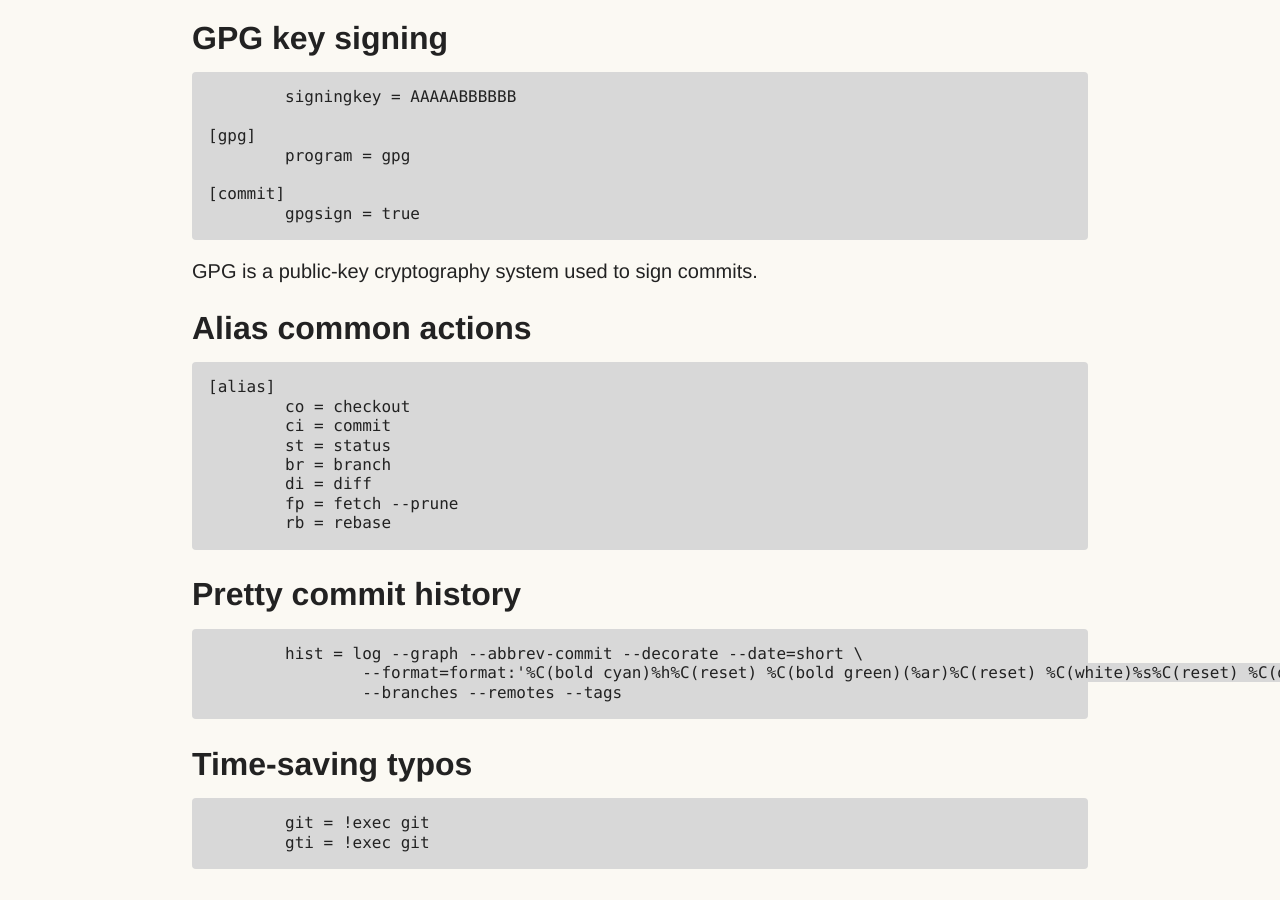
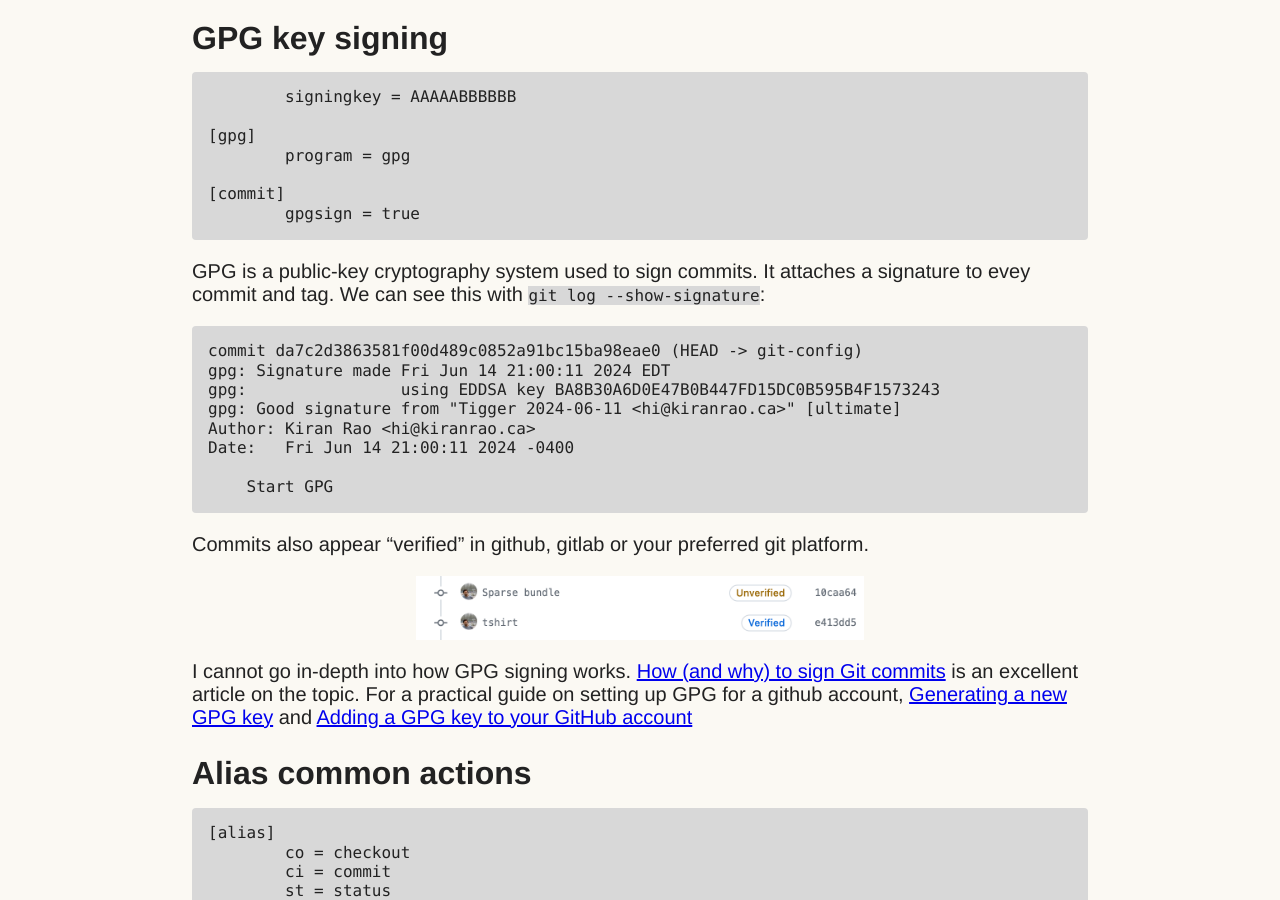
Before and after one commit to Kiran-Rao/kiran-rao.github.io, a Jekyll site: the page built from docs/unpublished/2024-06-13-git-config.md, in a window 1280 px wide and 900 px high, scrolled down 1536 px. Built offline with Jekyll 4.4.1, drawn with Linux system fonts in a browser that asks for light colours.

Commit message:
GPG Screenshots + Log

````diff
--- a/docs/unpublished/2024-06-13-git-config.md
+++ b/docs/unpublished/2024-06-13-git-config.md
@@ -74,7 +74,24 @@ It also leads to another insight: Nothing stops me from changing my user name an
 	gpgsign = true
 ```
 
-GPG is a public-key cryptography system used to sign commits.
+GPG is a public-key cryptography system used to sign commits. It attaches a signature to evey commit and tag. We can see this with `git log --show-signature`:
+
+```sh
+commit da7c2d3863581f00d489c0852a91bc15ba98eae0 (HEAD -> git-config)
+gpg: Signature made Fri Jun 14 21:00:11 2024 EDT
+gpg:                using EDDSA key BA8B30A6D0E47B0B447FD15DC0B595B4F1573243
+gpg: Good signature from "Tigger 2024-06-11 <hi@kiranrao.ca>" [ultimate]
+Author: Kiran Rao <hi@kiranrao.ca>
+Date:   Fri Jun 14 21:00:11 2024 -0400
+
+    Start GPG
+```
+
+Commits also appear "verified" in github, gitlab or your preferred git platform.
+
+<img class="diagram" src="/assets/gitconfig-verified.png" alt="github screenshot showing unverified and verified commit " width="50%" >
+
+I cannot go in-depth into how GPG signing works. [How (and why) to sign Git commits](https://withblue.ink/2020/05/17/how-and-why-to-sign-git-commits.html){:target="\_blank"} is an excellent article on the topic. For a practical guide on setting up GPG for a github account, [Generating a new GPG key](https://docs.github.com/en/authentication/managing-commit-signature-verification/generating-a-new-gpg-key){:target="\_blank"} and [Adding a GPG key to your GitHub account](https://docs.github.com/en/authentication/managing-commit-signature-verification/adding-a-gpg-key-to-your-github-account){:target="\_blank"}
 
 ## Alias common actions
 
````
Also changed, not shown: docs/assets/gitconfig-verified.png (added).
